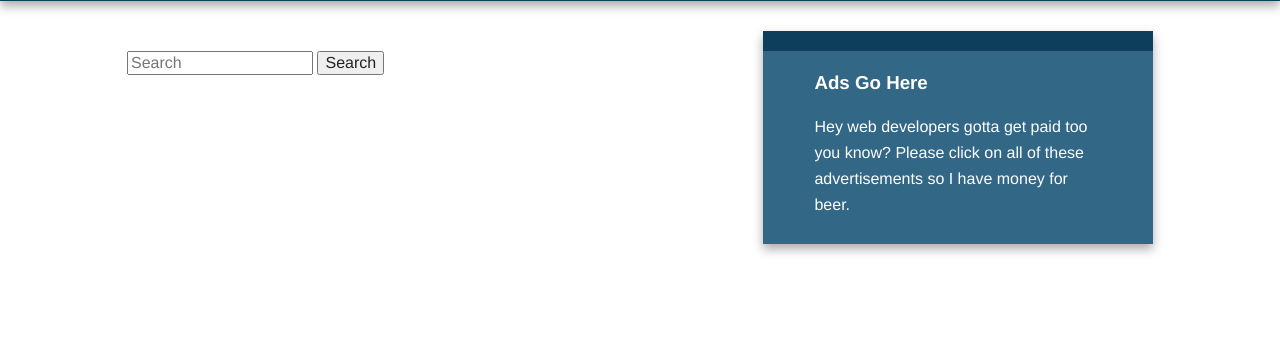
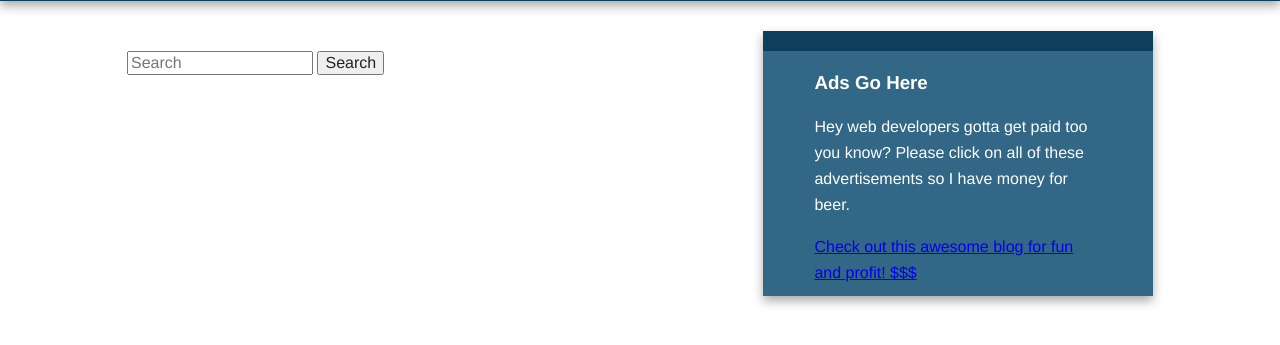
Before and after one commit to stefanlyew/vsndjango, a Django app: page / in a window 1280 px wide. Shown: the part 88-433 px from the top of the page. Run offline with Django 3.2, Linux system fonts and the light colour scheme; some libraries are stand-ins or nearby versions.

Commit message:
add link to sidebar

```diff
--- a/searcher/templates/searcher/search.html
+++ b/searcher/templates/searcher/search.html
@@ -57,6 +57,8 @@
                 <aside>
                     <h3>Ads Go Here</h3>
                     <p>Hey web developers gotta get paid too you know?  Please click on all of these advertisements so I have money for beer.</p>
+
+                    <a href="http://stefanlyew.com/">Check out this awesome blog for fun and profit! $$$</a>
                 </aside>
 
             </div> <!-- #main -->
```
